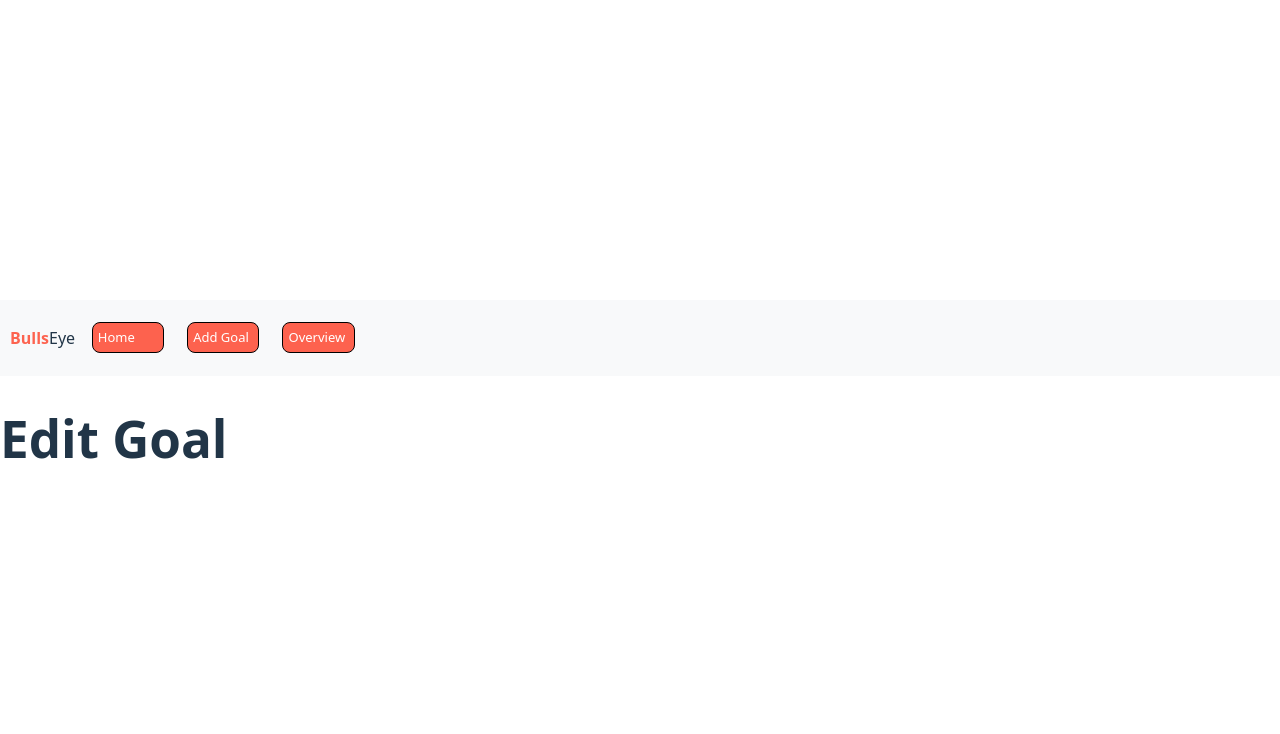
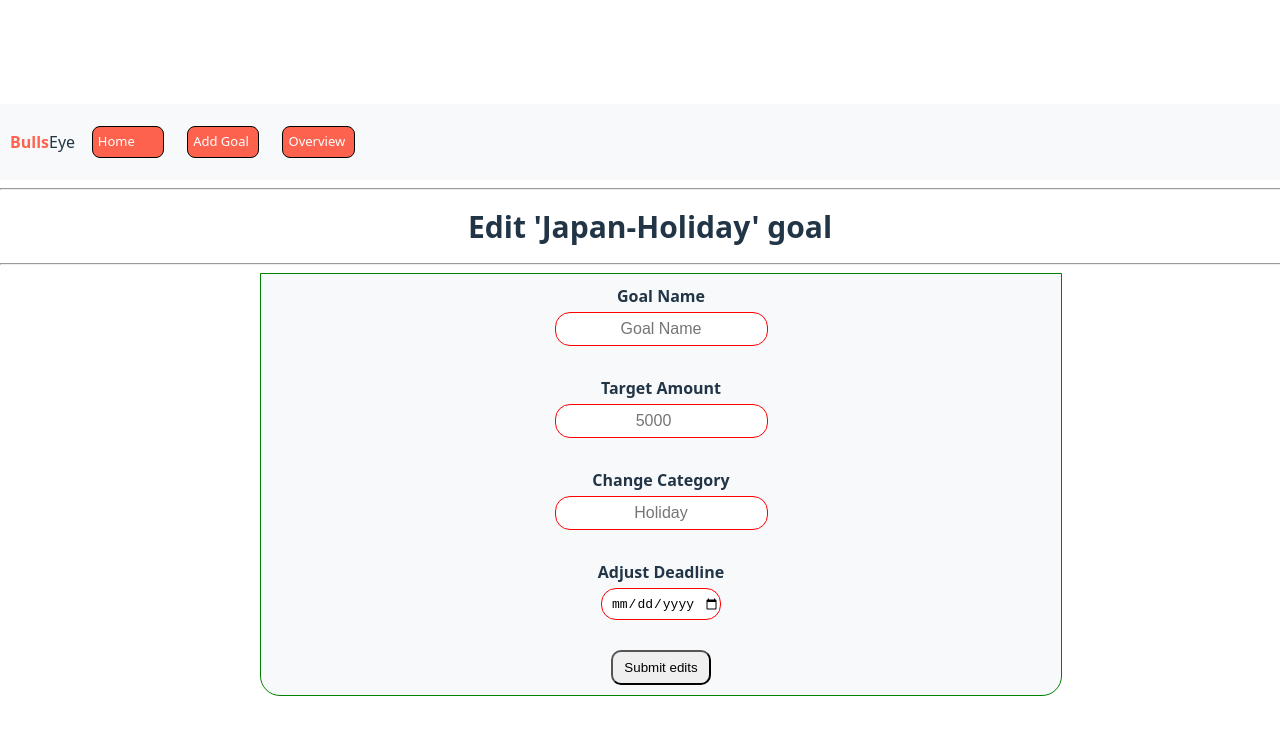
Before and after one commit to Denniskaranja2023/BullsEye-goal-planner, a React (Vite) app: page /editgoal/1 in a window 1280 px wide. Shown: the top 734 px of the page. Built offline with nearby package versions, Linux system fonts and the light colour scheme; data requests are answered from the project's data file.

Commit message:
add edit route logic and styling

```diff
--- a/db.json
+++ b/db.json
@@ -2,9 +2,9 @@
   "goals": [
     {
       "id": "1",
-      "name": "Travel Fund - Japan",
+      "name": "Japan-Holiday",
       "targetAmount": 60000,
-      "savedAmount": 31400,
+      "savedAmount": 41400,
       "category": "Travel",
       "deadline": "2025-12-31",
       "createdAt": "2024-01-15"
@@ -12,10 +12,10 @@
     {
       "id": "2",
       "name": "Emergency Fund",
-      "targetAmount": 50000,
+      "targetAmount": "55000",
       "savedAmount": 16835,
       "category": "Emergency",
-      "deadline": "2026-06-30",
+      "deadline": "2025-12-31",
       "createdAt": "2023-05-01"
     },
     {
@@ -44,6 +44,15 @@
       "category": "Shopping",
       "deadline": "2025-12-10",
       "createdAt": "2024-07-01"
+    },
+    {
+      "id": "6",
+      "name": "Home Renovation",
+      "targetAmount": 60000,
+      "savedAmount": 7381,
+      "category": "Home",
+      "deadline": "2025-03-31",
+      "createdAt": "2024-05-15"
     }
   ]
 }
--- a/src/components/GoalItem.jsx
+++ b/src/components/GoalItem.jsx
@@ -7,10 +7,11 @@ function GoalItem({ goal, onDelete }) {
       <h3><span style={{color:"rgba(255, 30, 0, 0.685)"}}>Goal:</span> {goal.name}</h3>
       <p>Category: {goal.category}</p>
       <p>Deadline: {goal.deadline}</p>
-      <p>current savings: ${goal.savedAmount}</p>
+      <p>current savings: ksh {goal.savedAmount}</p>
       <div style={{display: "flex", justifyContent: "space-between"}}>
+        <Link className="link" to={`/editgoal/${goal.id}`} style={{display:"flex", alignItems:"center", backgroundColor:"rgba(44, 184, 51, 0.71)", color:"black"}}>Edit<svg xmlns="http://www.w3.org/2000/svg" width="15" height="15" viewBox="0 0 24 24" fill="none" stroke="currentColor" stroke-width="2" stroke-linecap="round" stroke-linejoin="round" class="lucide lucide-pencil-icon lucide-pencil"><path d="M21.174 6.812a1 1 0 0 0-3.986-3.987L3.842 16.174a2 2 0 0 0-.5.83l-1.321 4.352a.5.5 0 0 0 .623.622l4.353-1.32a2 2 0 0 0 .83-.497z"/><path d="m15 5 4 4"/></svg></Link>
         <Link className="link" to={`/progress/${goal.id}`}>Track progress</Link>
-        <button onClick={onDelete} id={goal.id} className="link" style={{display:"flex", alignItems:"center"}}>Delete<svg xmlns="http://www.w3.org/2000/svg" width="20" height="20" viewBox="0 0 24 24" fill="none" stroke="currentColor" stroke-width="2" stroke-linecap="round" stroke-linejoin="round" class="lucide lucide-trash2-icon lucide-trash-2"><path d="M10 11v6"/><path d="M14 11v6"/><path d="M19 6v14a2 2 0 0 1-2 2H7a2 2 0 0 1-2-2V6"/><path d="M3 6h18"/><path d="M8 6V4a2 2 0 0 1 2-2h4a2 2 0 0 1 2 2v2"/></svg></button>
+        <button onClick={onDelete} id={goal.id} className="link" style={{display:"flex", alignItems:"center", backgroundColor:"rgba(44, 184, 51, 0.71)", color:"black"}}>Delete<svg xmlns="http://www.w3.org/2000/svg" width="15" height="15" viewBox="0 0 24 24" fill="none" stroke="currentColor" stroke-width="2" stroke-linecap="round" stroke-linejoin="round" class="lucide lucide-trash2-icon lucide-trash-2"><path d="M10 11v6"/><path d="M14 11v6"/><path d="M19 6v14a2 2 0 0 1-2 2H7a2 2 0 0 1-2-2V6"/><path d="M3 6h18"/><path d="M8 6V4a2 2 0 0 1 2-2h4a2 2 0 0 1 2 2v2"/></svg></button>
       </div>
     </div>
   );
--- a/src/index.css
+++ b/src/index.css
@@ -52,6 +52,28 @@
   justify-content: center;
   text-align: center;
   gap: 50px;
+}
+.formInput{
+  text-align: center;
+  height: 30px;
+  font-size: medium;
+  border-radius: 15px;
+  border: 1px solid red;
+}
+.form{
+  display: flex;
+  flex-direction: column;
+  align-items: center;
+  border: 1px solid green;
+  margin-top: 0rem;
+  min-width: 60%;
+  max-width: 300px;
+  margin-left: 20%;
+  margin-right: 20%;
+  padding: 10px;
+  background-color: #f8f9fa;
+  border-bottom-left-radius: 20px;
+  border-bottom-right-radius: 20px;
 }
 
 .track-progress {
--- a/src/pages/EditGoal.jsx
+++ b/src/pages/EditGoal.jsx
@@ -1,13 +1,101 @@
 import NavBar from "../components/NavBar";
+import { useState, useEffect } from "react";
+import "../index.css";
+import { useParams } from "react-router-dom";
 
 function EditGoal() {
+ const params = useParams();
+  const goalId = params.id;
+  const [goal, setGoal] = useState({});
+
+  const[formData, setFormData] = useState({
+    name: "",
+    targetAmount: "",
+    category: "",
+    deadline: ""
+  })
+
+  useEffect(()=>{
+    fetch(`http://localhost:3001/goals/${goalId}`)
+      .then((response) => response.json())
+      .then((data) => setGoal(data))
+      .catch((error) => console.error("Error fetching goal:", error));
+  }, [goalId]);
+
+
+  function handleChange(event) {
+   setFormData({
+    ...formData,
+    [event.target.name]: event.target.value
+   })
+   console.log("Form Data:", formData);
+  }
+
+  function handleSubmit(event) {
+    event.preventDefault();
+    const updatedGoal = {
+      ...goal,
+      name: formData.name || goal.name,
+      targetAmount: formData.targetAmount || goal.targetAmount,
+      category: formData.category || goal.category,
+      deadline: formData.deadline || goal.deadline
+    };
+    console.log("Updated Goal:", updatedGoal);
+    fetch(`http://localhost:3001/goals/${goalId}`, {
+      method: "PATCH",
+      headers: {
+        "Content-Type": "application/json",
+      },
+      body: JSON.stringify(updatedGoal),
+    })
+      .then((response) => response.json())
+      .then((data) => {
+        console.log("Goal updated successfully:", data);
+        setGoal(data);
+        setFormData({
+          name: "",
+          targetAmount: "",
+          category: "",
+          deadline: ""
+        });
+      })
+      .catch((error) => {
+        console.error("Error updating goal:", error);
+      });
+  }
+
   return (
     <div>
         <header>
         <NavBar />
-        </header>
-      <h1>Edit Goal</h1>
-      {/* Add your form or components for editing a goal here */}
+        </header><hr/>
+      <h1 style={{textAlign:"center", fontSize:"30px"}}>Edit '{goal.name}' goal</h1><hr/>
+      <form onSubmit={handleSubmit} className="form">
+         <label htmlFor="goalName" style={{ display: "block", marginBottom: "4px", fontWeight: "bold" }}>
+          Goal Name
+         </label>
+        <input value={formData.name} name="name" onChange={handleChange} className="formInput" style={{marginBottom:"30px"}}  type="text" placeholder="Goal Name" id="goalName"/>
+
+       <label htmlFor="targetAmount" style={{ display: "block", marginBottom: "4px", fontWeight: "bold" }}>
+          Target Amount
+         </label>
+        <input value={formData.targetAmount}
+        onChange={handleChange} className="formInput" style={{marginBottom:"30px"}}  type="number" placeholder="5000" id="targetAmount" name="targetAmount"/>
+
+        <label htmlFor="category" style={{ display: "block", marginBottom: "4px", fontWeight: "bold" }}>
+          Change Category
+         </label>
+        <input value={formData.category}
+         onChange={handleChange} className="formInput" type="text" placeholder="Holiday" name="category" id="category"  style={{marginBottom:"30px"}} />
+
+        <label htmlFor="deadline" style={{ display: "block", marginBottom: "4px", fontWeight: "bold" }}>
+         Adjust Deadline
+        </label>
+        <input onChange={handleChange} value={formData.deadline}  className="formInput" name="deadline" type="date" id="deadline" style={{marginBottom:"30px"}} />
+
+        <input style={{width:"100px", height:"35px", borderRadius:"10px"}} type="submit" value="Submit edits"></input>
+
+      </form>
     </div>
   );
 }
--- a/src/pages/Home.jsx
+++ b/src/pages/Home.jsx
@@ -66,7 +66,7 @@ function Home() {
       <header >
         <NavBar />
       </header>
-      <h2>Welcome to BullsEye goal-planner</h2><hr/>
+      <h2 style={{textAlign:"center"}}>Welcome to BullsEye goal-planner</h2><hr/>
       <NewSavingsForm goals={goals} onSelected={setSelectedGoal} onSavingsAdded={setSavings} onSubmitSavings={handleSubmitSavings}/> <br/> <hr/>
         <h2 style={{textAlign:"center"}}>Your Goals</h2>
         <div className="goal-list">
```
